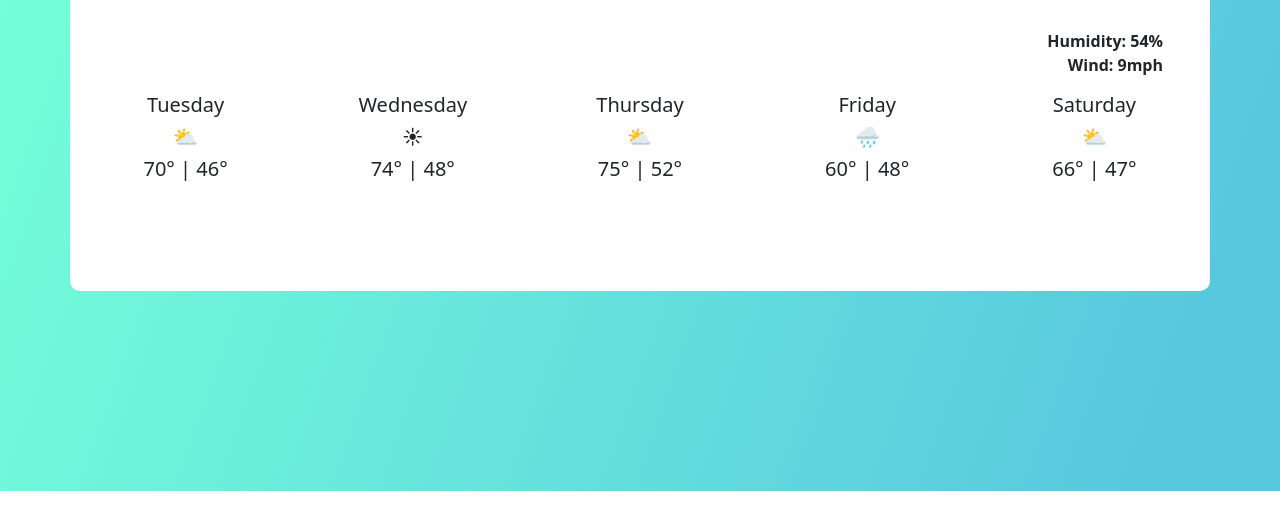
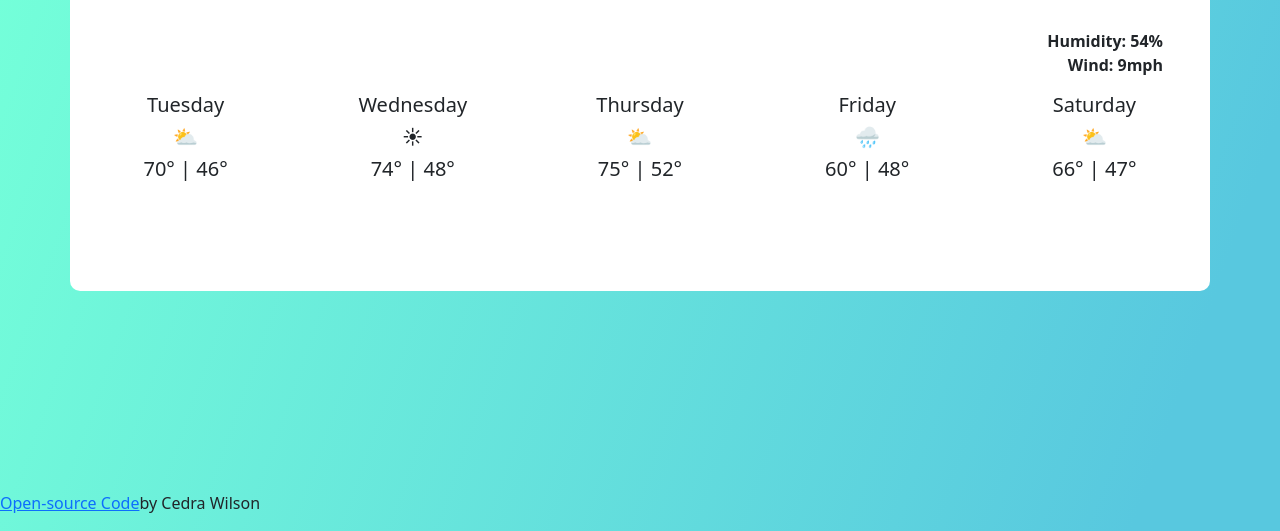
Before and after one commit to rasheedawilson12/weather-app, a plain HTML site: page index.html in a window 1280 px wide. Shown: the part 542-1073 px from the top of the page. Before the commit the page ends 1033 px from the top, so only its background shows below. Drawn offline with nearby package versions, Linux system fonts and the light colour scheme.

Commit message:
open-source code footer added

```diff
--- a/index.html
+++ b/index.html
@@ -92,6 +92,13 @@
         </div>
       </div>
     </div>
+    <div class="footer">
+      <p>
+        <a href="https://github.com/rasheedawilson12/weather-app.git"
+          >Open-source Code</a
+        >by Cedra Wilson
+      </p>
+    </div>
     <script src="index.js"></script>
   </body>
 </html>
```
